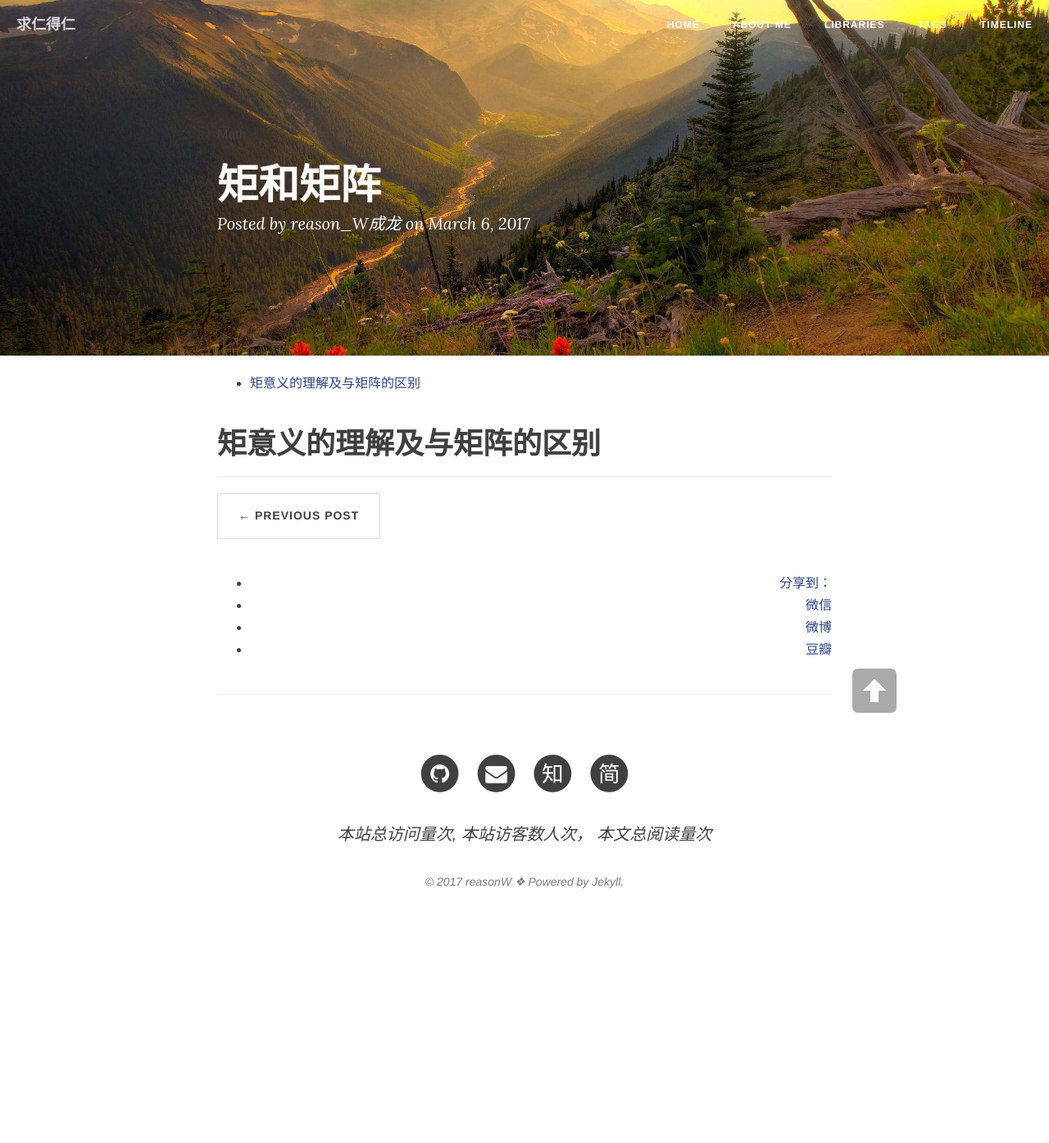
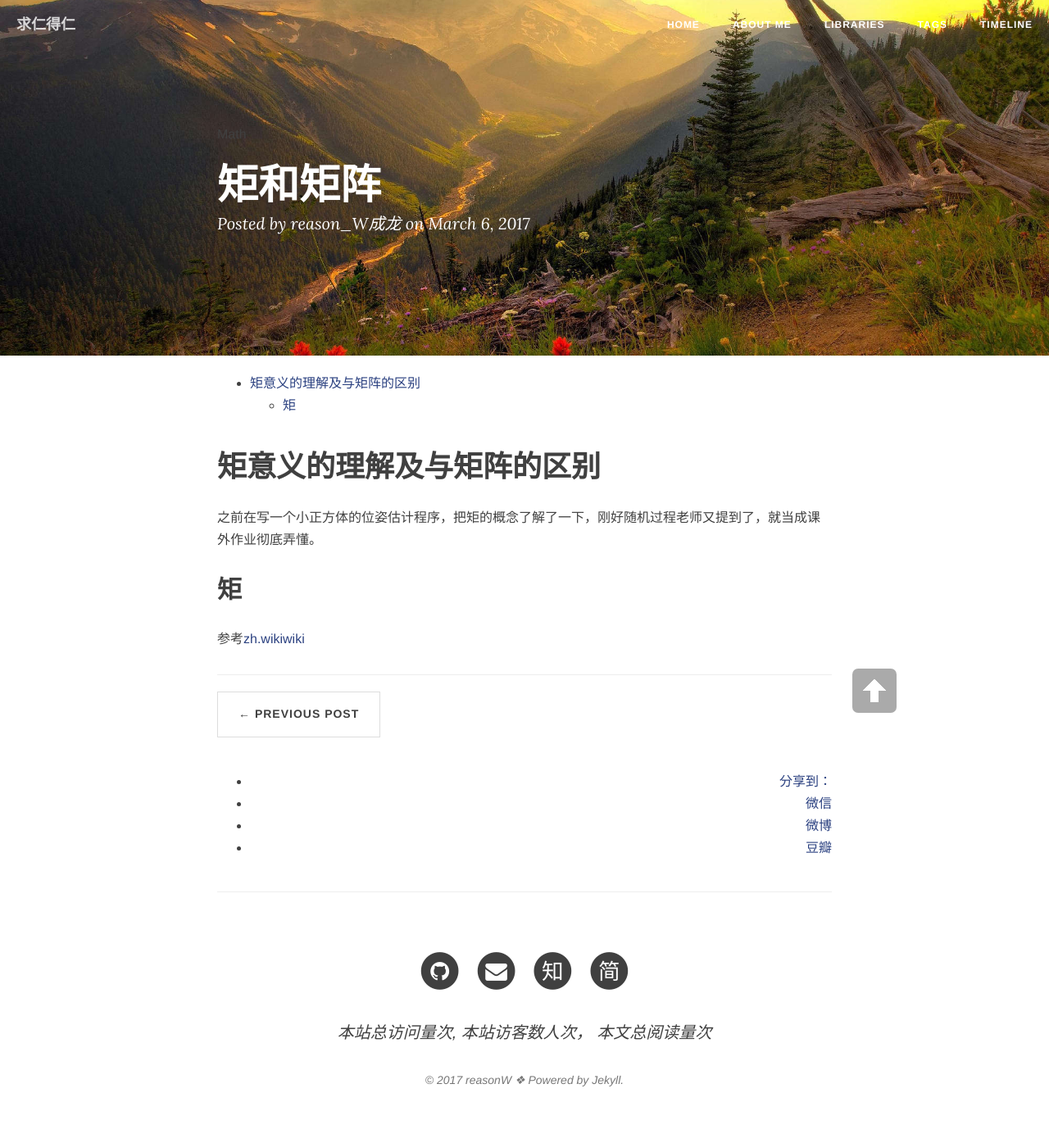
Before and after one commit to Skylar95/Skylar95, a Jekyll site: the page built from _posts/2017-03-06-Moment+Matrix.md, in a window 1280 px wide. Shown: the whole page at 82% size. Built offline with Jekyll 4.4.1, drawn with Linux system fonts in a browser that asks for light colours; nearby versions of some CDN libraries; comment, search, counter and statistics services are not loaded; before the commit the page ends 1154 px from its top, so only the background shows below that.

Commit message:
moment math

```diff
--- a/_posts/2017-03-06-Moment+Matrix.md
+++ b/_posts/2017-03-06-Moment+Matrix.md
@@ -11,3 +11,9 @@ description: 图像相关数学知识
 {:toc}
 
 # 矩意义的理解及与矩阵的区别
+
+之前在写一个小正方体的位姿估计程序，把矩的概念了解了一下，刚好随机过程老师又提到了，就当成课外作业彻底弄懂。
+
+## 矩
+
+参考[zh.wiki](https://zh.wikipedia.org/wiki/%E7%9F%A9_(%E6%95%B8%E5%AD%B8))[wiki](https://en.wikipedia.org/wiki/Moment_(mathematics))
```
